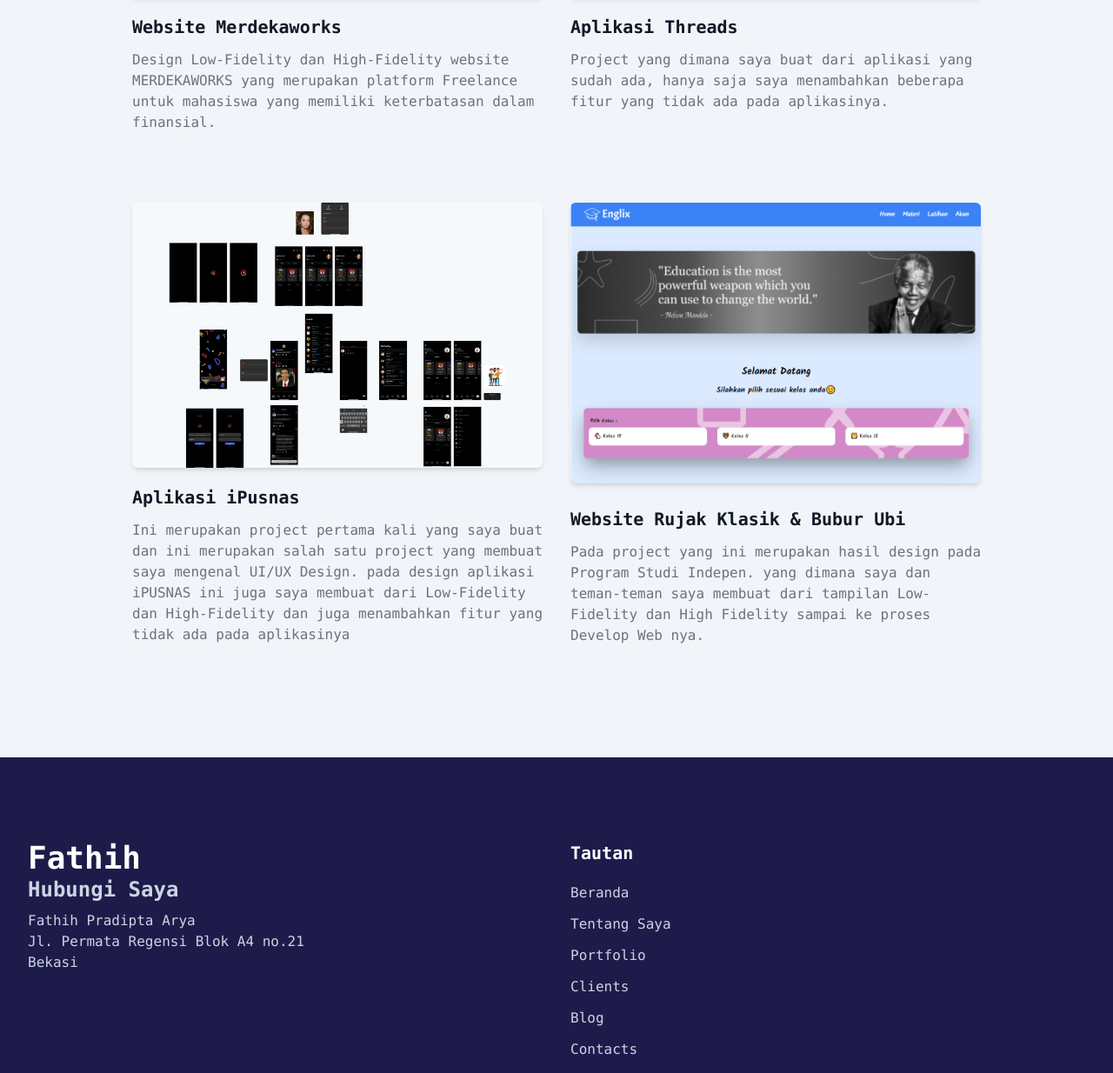
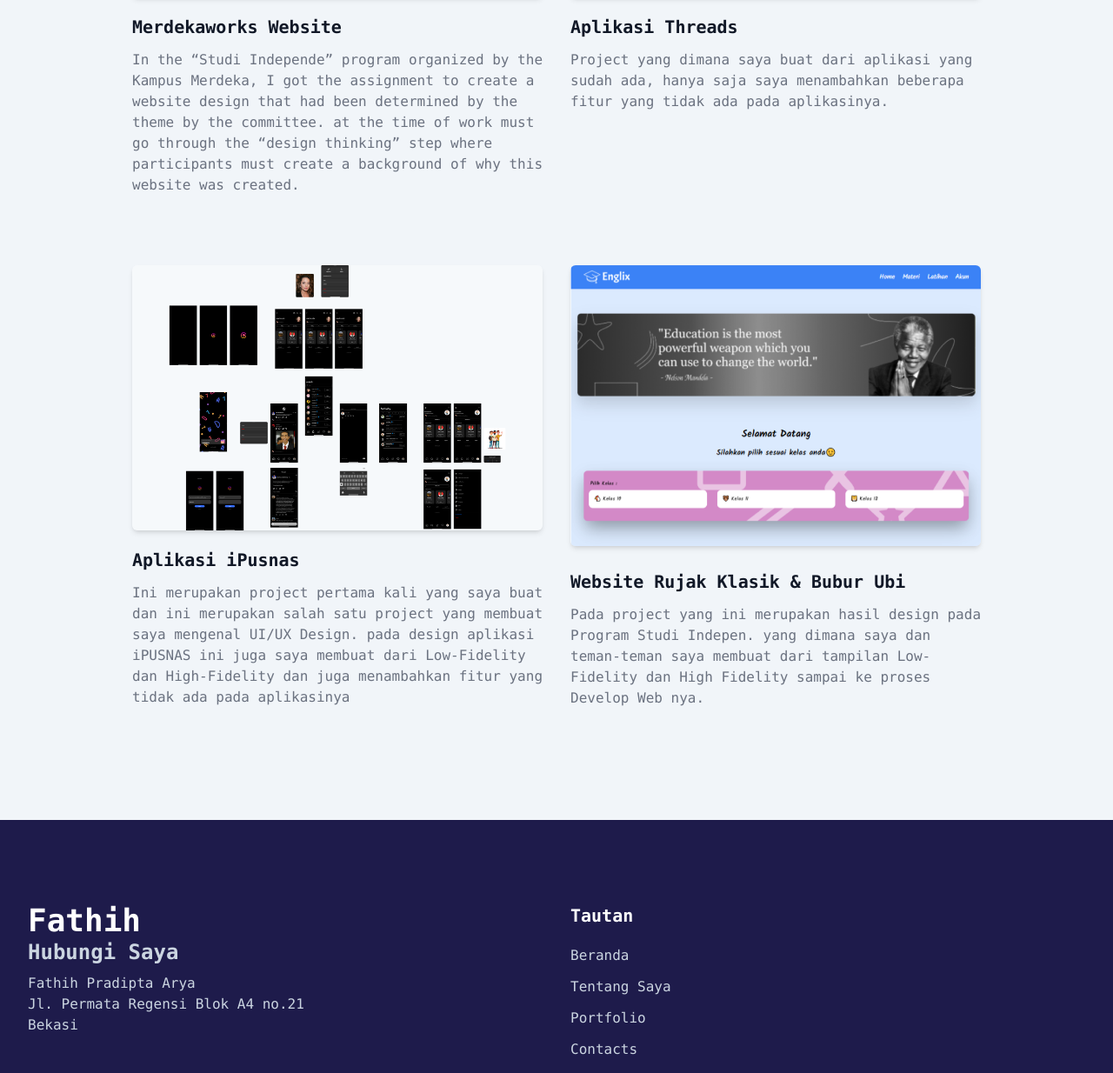
Before and after one commit to TrustyKrab/Portofolio_Fathih, a website: page index.html in a window 1280 px wide. Shown: the part 1796-3030 px from the top of the page at 87% size. Drawn offline with nearby package versions, Linux system fonts and the light colour scheme.

Commit message:
Second Change

```diff
--- a/index.html
+++ b/index.html
@@ -155,10 +155,12 @@
             class="rounded-md shadow-md overflow-hidden transition duration-300 ease-in-out hover:scale-125 hover:z-100">
             <img src="Project/project-1.png" alt="Merdekaworks" width="w-full" class="" />
           </div>
-          <h3 class="font-semibold text-xl text-dark mt-5 mb-3 hover:text-primary hover:underline"><a href="#">Website
-              Merdekaworks</a></h3>
-          <p class="font-medium text-base text-secondary">Design Low-Fidelity dan High-Fidelity website MERDEKAWORKS
-            yang merupakan platform Freelance untuk mahasiswa yang memiliki keterbatasan dalam finansial.</p>
+          <h3 class="font-semibold text-xl text-dark mt-5 mb-3 hover:text-primary hover:underline"><a
+              href="#">Merdekaworks Website</a></h3>
+          <p class="font-medium text-base text-secondary">In the “Studi Independe” program organized by the
+            Kampus Merdeka, I got the assignment to create a website design that had been determined by the theme by
+            the committee. at the time of work must go through the “design thinking” step where participants must create
+            a background of why this website was created.</p>
         </div>
         <div class="mb-12 p-4 md:w-1/2">
           <div
@@ -370,12 +372,6 @@
               <a href="#portfolio" class="inline-block text-base hover:text-primary mb-3">Portfolio</a>
             </li>
             <li>
-              <a href="#clients" class="inline-block text-base hover:text-primary mb-3">Clients</a>
-            </li>
-            <li>
-              <a href="#blog" class="inline-block text-base hover:text-primary mb-3">Blog</a>
-            </li>
-            <li>
               <a href="#contact" class="inline-block text-base hover:text-primary mb-3">Contacts</a>
             </li>
           </ul>
```
